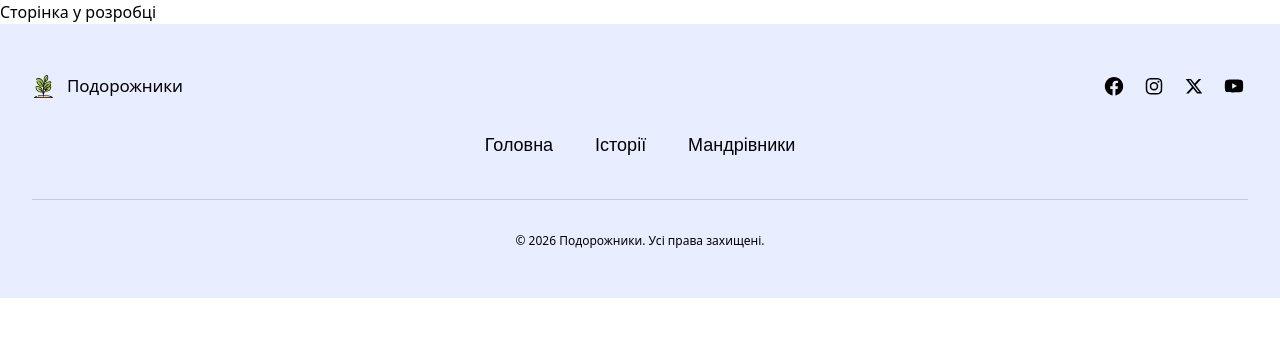
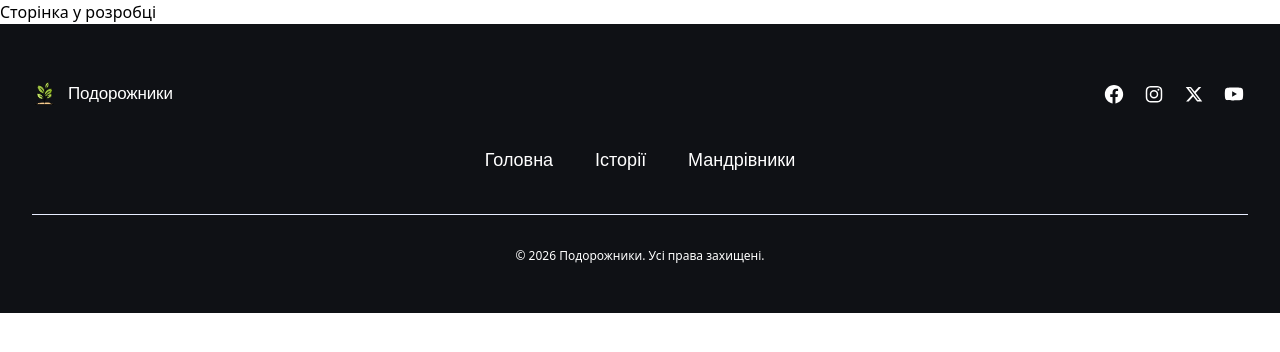
Before and after one commit to Oleksandr-Sulyma/traveller-frontend, a Next.js app: page / in a window 1280 px wide. Shown: the top 352 px of the page. Built offline with nearby package versions, Linux system fonts and the light colour scheme.

Commit message:
add vars for footer

```diff
--- a/components/Footer/Footer.module.css
+++ b/components/Footer/Footer.module.css
@@ -1,5 +1,5 @@
 .footer {
-  background: var(--color-royal-blue-lighter);
+  background: var(--footer-background);
   padding: 48px 20px;
   display: flex;
   justify-content: center;
@@ -56,7 +56,7 @@
 .divider {
   width: 100%;
   border: none;
-  border-top: 1px solid var(--opacity-neutral-darkest-15);
+  border-top: 1px solid var(--divider-color);
   margin-bottom: 32px;
 }
 
--- a/components/Footer/Footer.tsx
+++ b/components/Footer/Footer.tsx
@@ -9,11 +9,20 @@ export default function Footer() {
   const year = new Date().getFullYear();
 
   return (
-    <footer className={styles.footer}>
+    <footer className={styles.footer} data-theme="dark">
       <div className={styles.container}>
         <div className={styles.mainRow}>
-          <Link href="/" className={styles.logo}>
-            <Image src={logo} alt="Подорожники логотип" width={23} height={23} />
+          <Link
+            href="/"
+            className={styles.logo + ' link-base link-text link-footer-pc link-footer-mobile'}
+          >
+            <Image
+              src={logo}
+              alt="Подорожники логотип"
+              width={23}
+              height={23}
+              className="logoIcon"
+            />
             <span>Подорожники</span>
           </Link>
 
--- a/styles/variables.css
+++ b/styles/variables.css
@@ -50,7 +50,7 @@
   --color-input-placeholder: var(--opacity-neutral-darkest-40);
 
   /* --- 5. ТИПОГРАФІКА --- */
-    --font-family: "Nunito Sans", sans-serif;
+  --font-family: 'Nunito Sans', sans-serif;
   --fs-md: 18px;
   --fs-sm: 16px;
   --fs-xs: 12px;
@@ -62,6 +62,10 @@
   --radius-btn-dark: 12px;
   --space-sm: 8px;
   --transition-fast: 0.2s ease;
+
+  /* --- 7. FOOTER --- */
+  --footer-background: var(--color-royal-blue-lighter);
+  --divider-color: var(--opacity-neutral-darkest-15);
 }
 
 /* =================================
@@ -74,6 +78,10 @@
   --color-scheme-text: #f5f7fa;
   --color-scheme-2-text: var(--color-white);
   --color-scheme-1-text: var(--color-white);
+
+  /* Footer */
+  --footer-background: var(--color-scheme-background);
+  --divider-color: var(--color-royal-blue-lighter);
 
   /* Токен для плейсхолдера (Темна тема) */
   --color-input-placeholder: var(--opacity-white-40);
```
Lines whose indentation alone changed are shown as unchanged.
